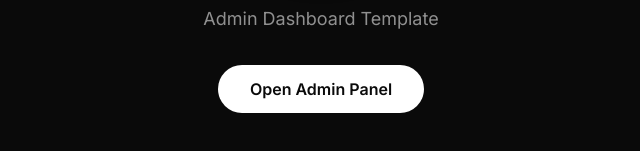
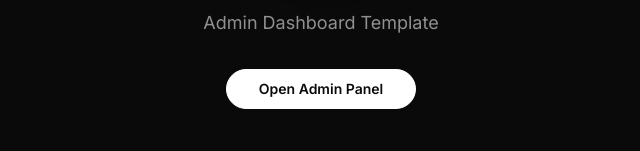
Before and after one commit to rayan-os/passage-ui-kit, a Next.js app: page / in a window 1280 px wide. Shown: the part 415-566 px from the top of the page, without its empty margins (319-959 px from the left). Built offline with nearby package versions, Linux system fonts and the light colour scheme.

Commit message:
Polish landing route styling
Co-authored-by: rayan <rayan@passage.com>

```diff
--- a/app/page.tsx
+++ b/app/page.tsx
@@ -1,8 +1,9 @@
 import Link from "next/link"
+import { Button } from "@/components/ui/button"
 
 export default function HomePage() {
   return (
-    <main className="min-h-screen bg-[#0a0a0a] flex items-center justify-center">
+    <main className="min-h-dvh bg-background flex items-center justify-center">
       <div className="text-center space-y-8">
         {/* Logo */}
         <div className="flex justify-center">
@@ -22,12 +23,9 @@ export default function HomePage() {
         </div>
 
         {/* CTA */}
-        <Link
-          href="/admin-panel"
-          className="inline-flex items-center justify-center px-8 py-3 bg-white text-[#0a0a0a] font-semibold rounded-full hover:opacity-90 transition-opacity"
-        >
-          Open Admin Panel
-        </Link>
+        <Button asChild className="px-8">
+          <Link href="/admin-panel">Open Admin Panel</Link>
+        </Button>
       </div>
     </main>
   )
```
